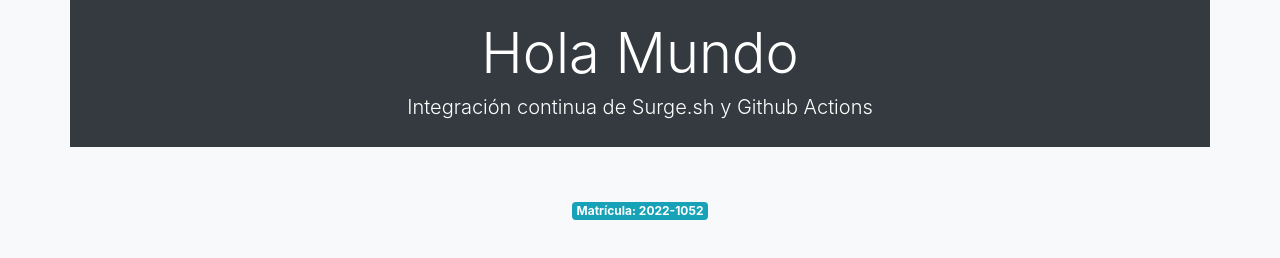
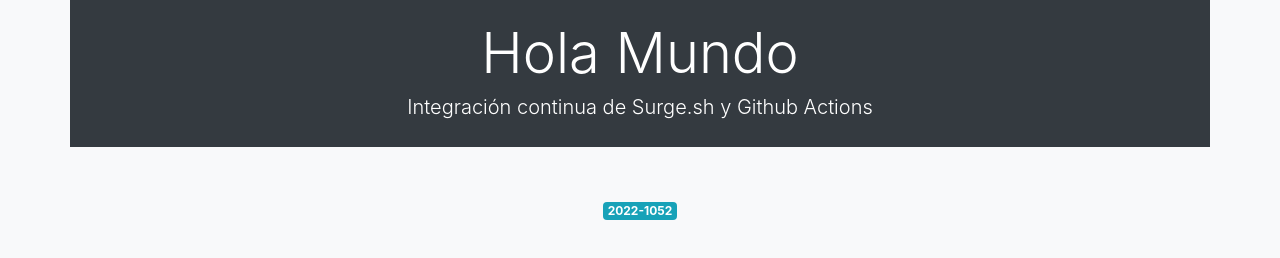
Before and after one commit to ameliahcross/parcial1, a website: page index.html in a window 1280 px wide. Drawn offline with nearby package versions, Linux system fonts and the light colour scheme.

Commit message:
Testing site

```diff
--- a/index.html
+++ b/index.html
@@ -4,7 +4,6 @@
     <meta charset="UTF-8">
     <meta name="viewport" content="width=device-width, initial-scale=1.0">
     <title>DevOps</title>
-    <!-- Bootstrap CSS -->
     <link href="https://stackpath.bootstrapcdn.com/bootstrap/4.5.2/css/bootstrap.min.css" rel="stylesheet">
     <style>
         body {
@@ -30,7 +29,7 @@
         </div>
         <div class="row content text-center">
             <div class="col">
-                <span class="badge badge-info">Matrícula: 2022-1052</span>
+                <span class="badge badge-info">2022-1052</span>
             </div>
         </div>
     </div>
```
